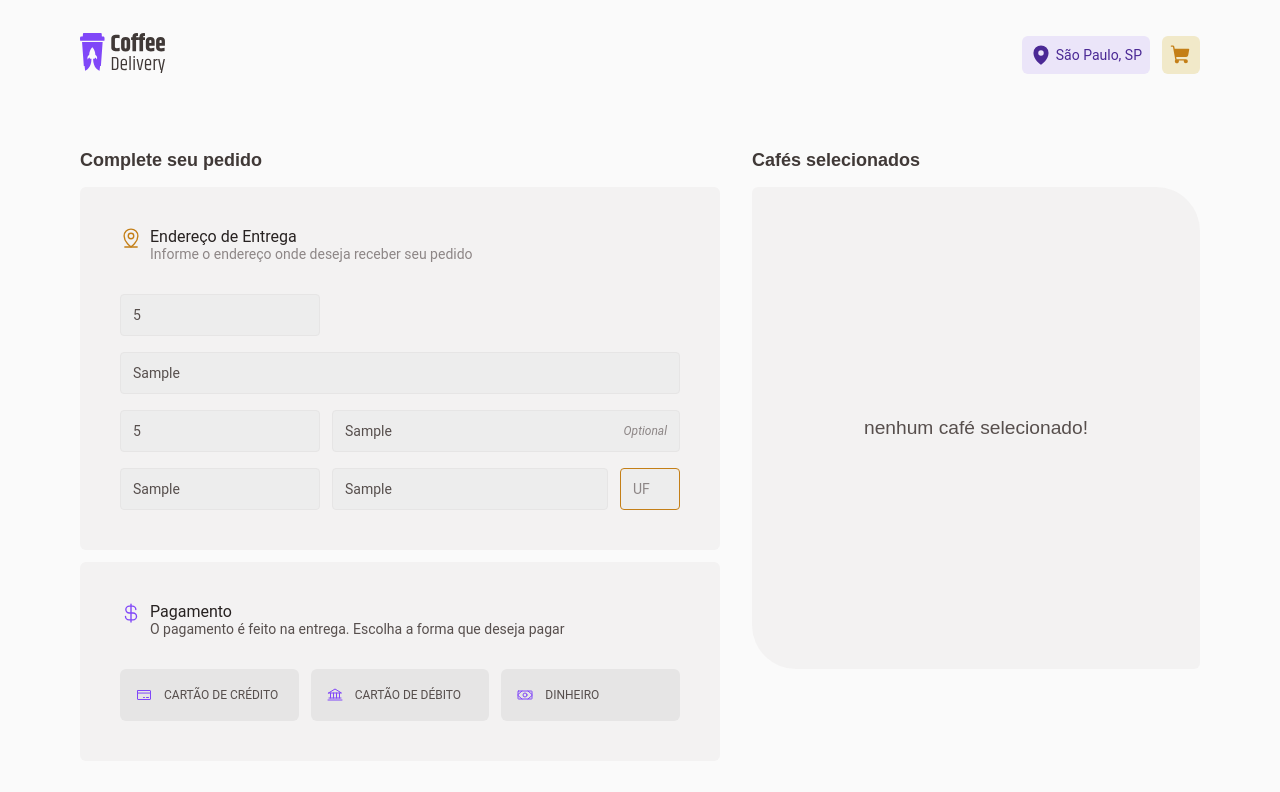
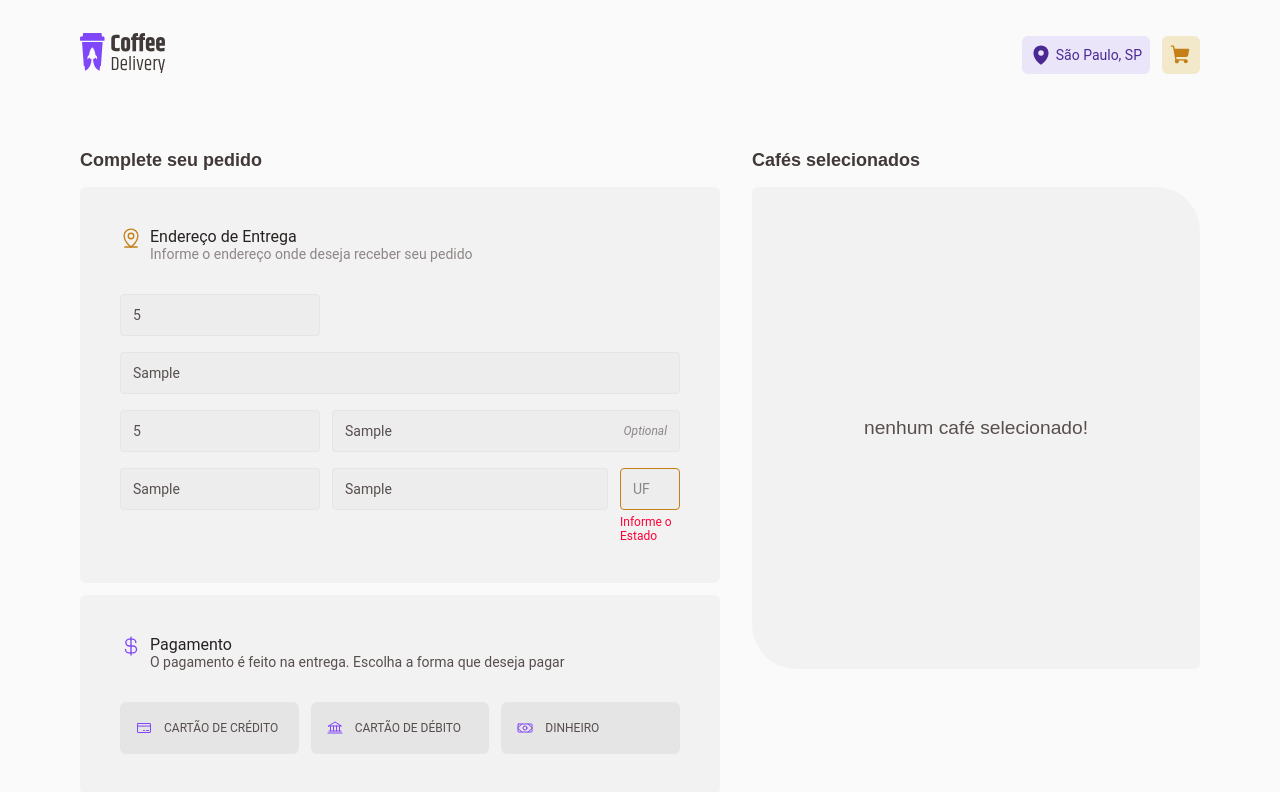
Before and after one commit to pedrOAlquimim/coffee-delivery, a React app: page /checkout in a window 1280 px wide. Both pictures are taken after typing "5", "Sample", "5", "Sample", "Sample", "Sample" into the empty fields and a click on the button "CARTÃO DE CRÉDITO". Shown: the top 792 px of the page. Built offline with nearby package versions, Linux system fonts and the light colour scheme; the HTML template or start-up script is replaced by a standard one.

Commit message:
address form validation done

```diff
--- a/src/components/Input/index.tsx
+++ b/src/components/Input/index.tsx
@@ -1,5 +1,6 @@
 import { InputHTMLAttributes, forwardRef } from 'react'
 import {
+  InputContainerError,
   InputContainer,
   InputStyle,
   OptionalText
@@ -10,14 +11,18 @@ type InputProps = InputHTMLAttributes<HTMLInputElement> & {
   optional?: boolean
 }
 
-export const Input = forwardRef<HTMLInputElement, InputProps>( ({ optional, className, ...props }, ref) => {
+export const Input = forwardRef<HTMLInputElement, InputProps>(({ optional, className, error, ...props }, ref) => {
+
   return (
-    <InputContainer className={className}>
+    <InputContainerError className={className}>
+      <InputContainer isError={!!error}>
         <InputStyle
           {...props}
           ref={ref}
         />
         {optional && <OptionalText>Optional</OptionalText>}
       </InputContainer>
+      {error && <p>{error}</p>}
+    </InputContainerError>
   )
 })
--- a/src/components/Input/styles.ts
+++ b/src/components/Input/styles.ts
@@ -1,6 +1,22 @@
-import styled from 'styled-components'
+import styled, {css} from 'styled-components'
 
-export const InputContainer = styled.div`
+export const InputContainerError = styled.div`
+  display: flex;
+  flex-direction: column;
+  gap: 0.3rem;
+  position: relative;
+
+  > p {
+    font-size: 0.75rem;
+    color: ${(props) => props.theme['base-error']};
+  }
+`
+
+interface InputContainerProps {
+  isError: boolean
+}
+
+export const InputContainer = styled.div<InputContainerProps>`
   width: 100%;
   height: 2.625rem;
   display: flex;
@@ -13,6 +29,13 @@ export const InputContainer = styled.div`
 
   &:focus-within {
     border-color: ${(props) => props.theme['yellow-dark']};
+  }
+
+  ${({ theme, isError }) =>
+    isError &&
+    css`
+      border-color: ${theme['base-error']};
+    `
   }
 `
 
--- a/src/styles/themes/default.ts
+++ b/src/styles/themes/default.ts
@@ -14,6 +14,8 @@ export const defaultTheme = {
   'base-button': '#e6e5e5',
   'base-input': '#ededed',
   'base-card': '#f3f2f2',
+  'base-error': '#ff0037',
+
   background: '#fafafa',
   white: '#fff',
 }
```
Also changed, not shown: src/pages/Checkout/components/AddressForm/styles.ts (line endings or trailing spaces). Lines whose indentation alone changed are shown as unchanged.
